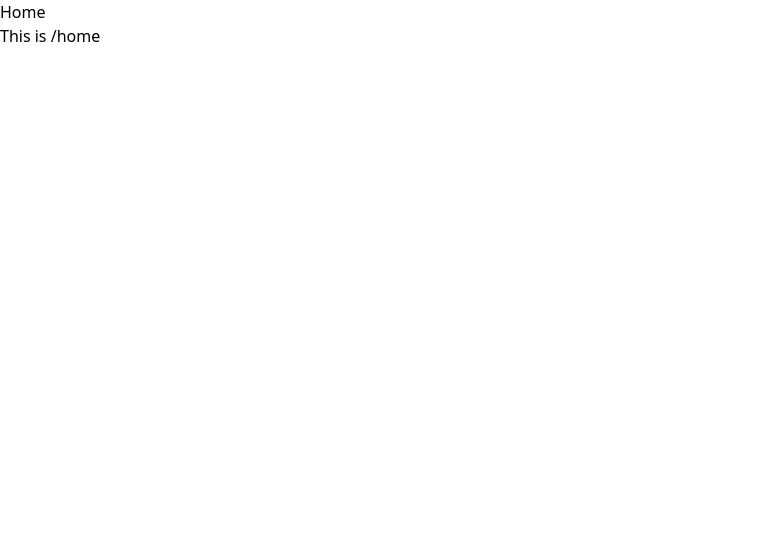
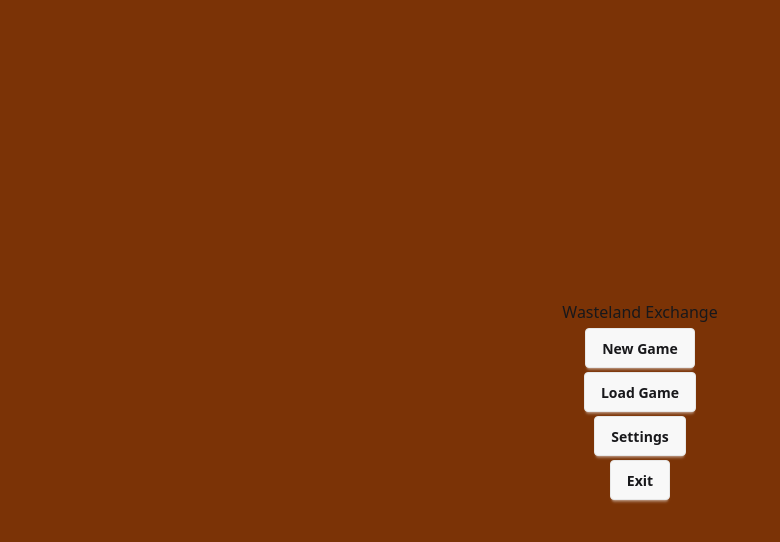
Before and after one commit to BernardN38/wasteland-exchange-client, a SvelteKit app: page /home in a window 1280 px wide. Shown: the top 542 px of the page, without its empty margins (0-780 px from the left). Built offline with nearby package versions, Linux system fonts and the light colour scheme.

Commit message:
add daisy ui; apply basic styles

```diff
--- a/package.json
+++ b/package.json
@@ -15,6 +15,7 @@
 		"@sveltejs/adapter-static": "^3.0.10",
 		"@sveltejs/kit": "^2.49.1",
 		"@sveltejs/vite-plugin-svelte": "^6.2.1",
+		"daisyui": "^5.5.14",
 		"svelte": "^5.46.4",
 		"svelte-check": "^4.3.4",
 		"typescript": "^5.9.3",
--- a/src/app.css
+++ b/src/app.css
@@ -1 +1,8 @@
 @import "tailwindcss";
+@plugin "daisyui";
+
+
+
+body {
+    @apply bg-amber-900;
+}
--- a/src/routes/+page.svelte
+++ b/src/routes/+page.svelte
@@ -5,9 +5,7 @@
 
 <nav style="display:flex; gap: 12px; padding: 12px 0;">
     <a href={resolve("/home")}>Home</a>
-    <a href={resolve("/about")}>About</a>
 </nav>
-<h1 class="text-3xl font-bold underline">Hello world!</h1>
 
 <style lang="postcss">
     @reference "tailwindcss";
--- a/src/routes/home/+page.svelte
+++ b/src/routes/home/+page.svelte
@@ -1,5 +1,16 @@
 <script lang="ts">
 </script>
 
-<h1>Home</h1>
-<p>This is /home</p>
+<div
+    class="flex flex-col items-center justify-center min-h-screen py-2 .button-group space-y-1"
+>
+    <h1>Wasteland Exchange</h1>
+    <div><button class="btn">New Game</button></div>
+    <div><button class="btn">Load Game</button></div>
+    <div><button class="btn">Settings</button></div>
+    <div><button class="btn">Exit</button></div>
+</div>
+
+<style lang="postcss">
+    @reference "tailwindcss";
+</style>
--- a/vite.config.ts
+++ b/vite.config.ts
@@ -5,5 +5,9 @@ export default defineConfig({
 	plugins: [sveltekit(), tailwindcss()],
 	preview: {
 		allowedHosts: true,
-	}
+	},
+	server: {
+		port: 4173,
+		allowedHosts: true,
+	},
 });
```
Also changed, not shown: 1 other file (tests, documents, lock files or other folders).
